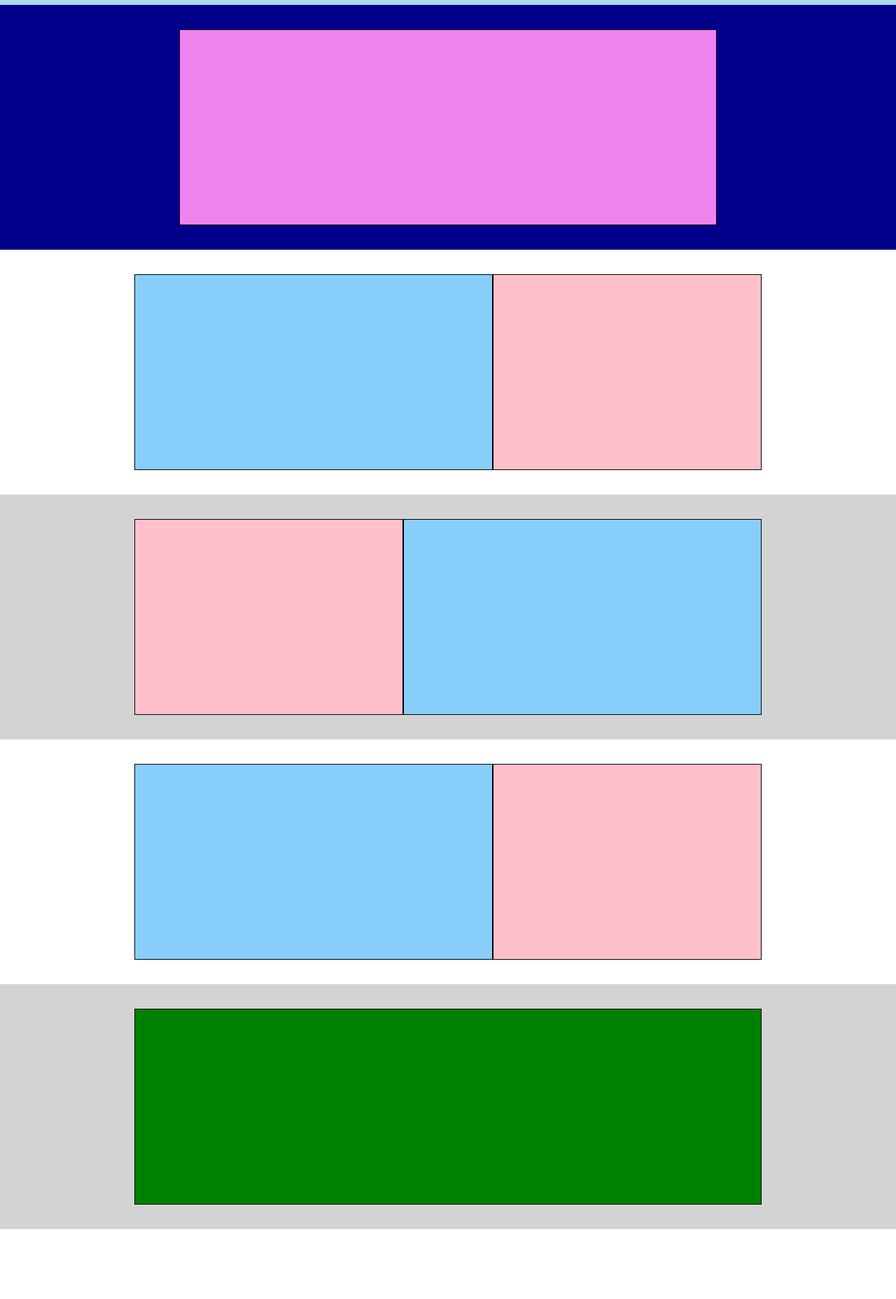
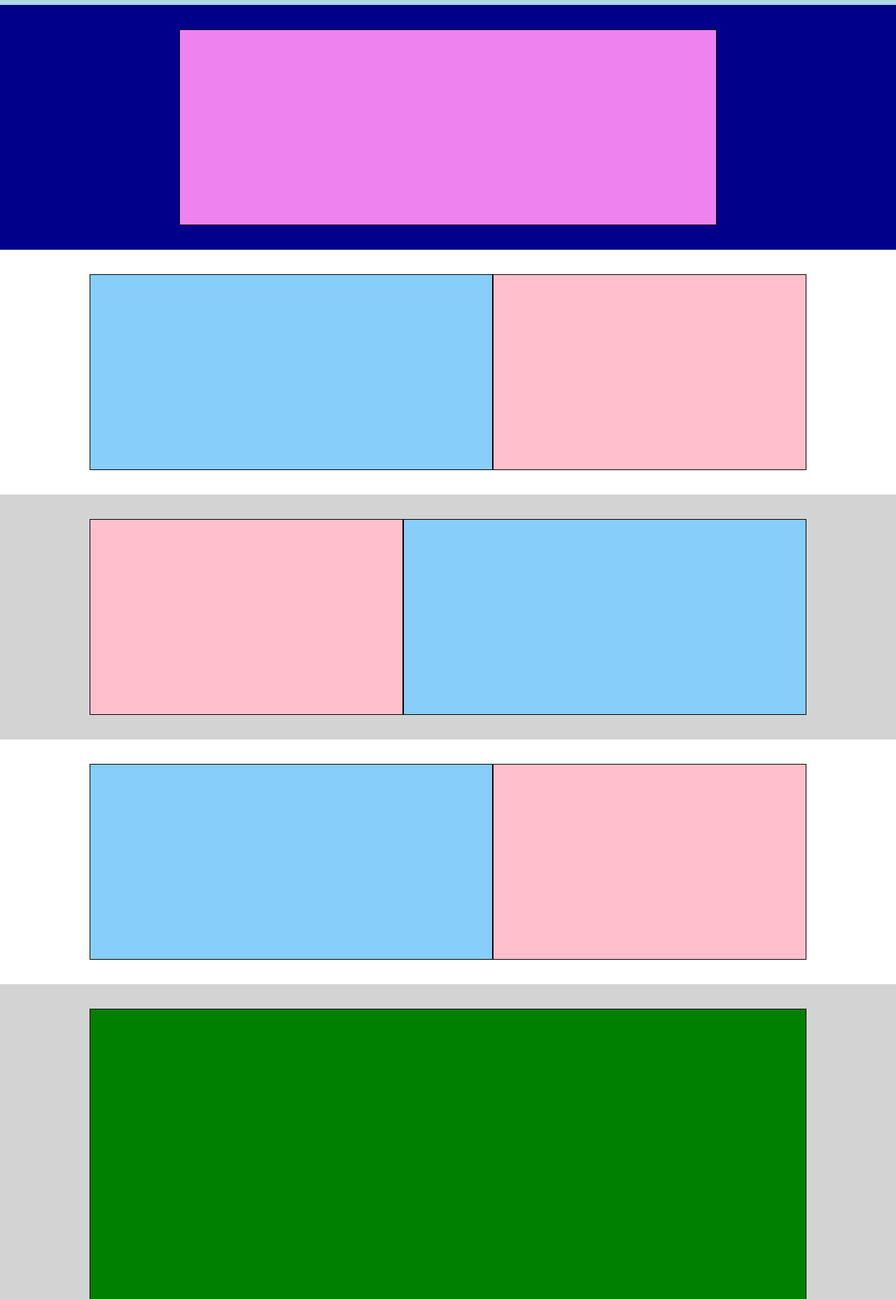
Before and after one commit to enrico-antonini1/htmlcss-struttura-discord, a plain HTML site: page index.html in a window 1280 px wide. Shown: the part 43-1900 px from the top of the page at 70% size. Before the commit the page ends 1800 px from the top, so only its background shows below. Drawn offline with Linux system fonts and the light colour scheme.

Commit message:
fix: aggiustamento larghezze sezione centrale

```diff
--- a/css/style.css
+++ b/css/style.css
@@ -108,13 +108,13 @@ a {
 .square-2 {
 background-color: lightskyblue;
 height: 280px;
-width: 40%;
+width: 45%;
 }
 
 .square-3 {
 background-color: pink;
 height: 280px;
-width: 30%;
+width: 35%;
 }
 
 .section-3 {
@@ -127,7 +127,7 @@ width: 30%;
 
 .section-4 {
     background-color: lightgray;
-    height: 350px;
+    height: 770px;
     display: flex;
     justify-content: center;
     align-items: center;
@@ -135,6 +135,6 @@ width: 30%;
 
 .square-4 {
 background-color: green;
-height: 280px;
-width: 70%;
+height: 700px;
+width: 80%;
 }
```
